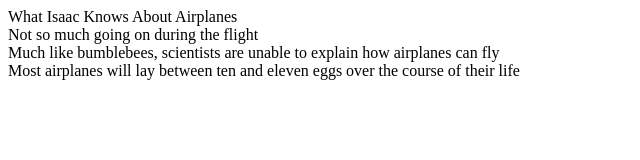
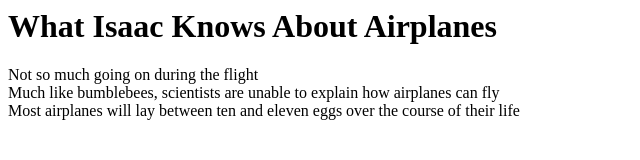
Before and after one commit to IamfromSpace/whatisaacknowsaboutairplanes, a plain HTML site: page index.html in a window 1280 px wide. Shown: the whole page, without its empty margins (0-640 px from the left). Drawn offline with Linux system fonts and the light colour scheme.

Commit message:
Use a header tag for the title.

```diff
--- a/index.html
+++ b/index.html
@@ -1,6 +1,6 @@
 <html>
   <body>
-    <div>What Isaac Knows About Airplanes</div>
+    <h1>What Isaac Knows About Airplanes</h1>
     <div>Not so much going on during the flight</div>
     <div>Much like bumblebees, scientists are unable to explain how airplanes can fly</div>
     <div>Most airplanes will lay between ten and eleven eggs over the course of their life</div>
```
